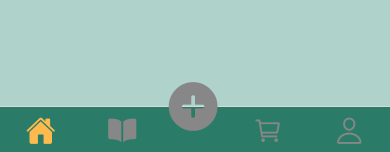
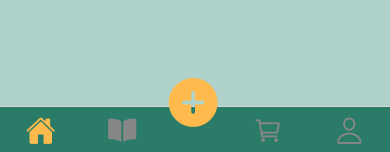
Before and after one commit to SamerSawan/RecipeApp, a React Native app: screen / in a window 390 px wide. Shown: the part 689-841 px from the top of the page. Built offline with nearby package versions, Linux system fonts and the light colour scheme.

Commit message:
Modified behavior of Add Button, it is now a modal stack

```diff
--- a/App.js
+++ b/App.js
@@ -1,5 +1,5 @@
 import { StatusBar } from "expo-status-bar";
-import { TouchableOpacity, View } from "react-native";
+import { TouchableOpacity, View, Text } from "react-native";
 import { NavigationContainer } from "@react-navigation/native";
 import { createNativeStackNavigator } from "@react-navigation/native-stack";
 import { createBottomTabNavigator } from "@react-navigation/bottom-tabs";
@@ -18,9 +18,11 @@ import AddRecipeScreen from "./screens/AddRecipeScreen";
 const Stack = createNativeStackNavigator();
 const Tab = createBottomTabNavigator();
 
+const DummyContainer = () => <View className="bg-red flex-1"><Text>Hello World!!!</Text></View>
+
 const CustomTabBarButton = ({children, onPress}) => (
   <TouchableOpacity
-  className="justify-center items-center -top-6"
+  className="justify-center items-center -top-7"
   onPress={onPress}>
     <View className="w-16 h-16">
       {children}
@@ -28,7 +30,7 @@ const CustomTabBarButton = ({children, onPress}) => (
   </TouchableOpacity>
 )
 
-function TabNavigator() {
+function TabNavigator({navigation}) {
   return (
     <SearchContextProvider>
       <Tab.Navigator
@@ -81,14 +83,20 @@ function TabNavigator() {
           tabBarIcon: ({ focused }) => (
             <Ionicons
               name="add-circle"
-              color={focused ? GlobalStyles.colors.accent500 : "#878787"}
+              color={GlobalStyles.colors.accent500}
               size={60}
             />
             ),
           tabBarButton: (props) => (
             <CustomTabBarButton {...props}/>
           )
-        }}/>
+        }}
+        listeners={() => ({
+          tabPress: (e) => {
+            e.preventDefault()
+            navigation.navigate("Add Recipe")
+          },
+        })}/>
         <Tab.Screen
           name="Grocery"
           component={GroceryScreen}
@@ -139,6 +147,9 @@ export default function App() {
           >
             <Stack.Screen name="Tab" component={TabNavigator} />
             <Stack.Screen name="Recipe Details" component={RecipeDetails} />
+            <Stack.Screen name="Add Recipe" component={AddRecipeScreen} options={{
+              presentation: 'modal'
+            }}/>
           </Stack.Navigator>
         </FavouritesContextProvider>
       </NavigationContainer>
--- a/package.json
+++ b/package.json
@@ -17,6 +17,7 @@
     "nativewind": "^2.0.11",
     "react": "18.2.0",
     "react-native": "0.72.3",
+    "react-native-modal": "^13.0.1",
     "tailwindcss": "3.3.2"
   },
   "devDependencies": {
```
Also changed, not shown: 1 other file (tests, documents, lock files or other folders).
